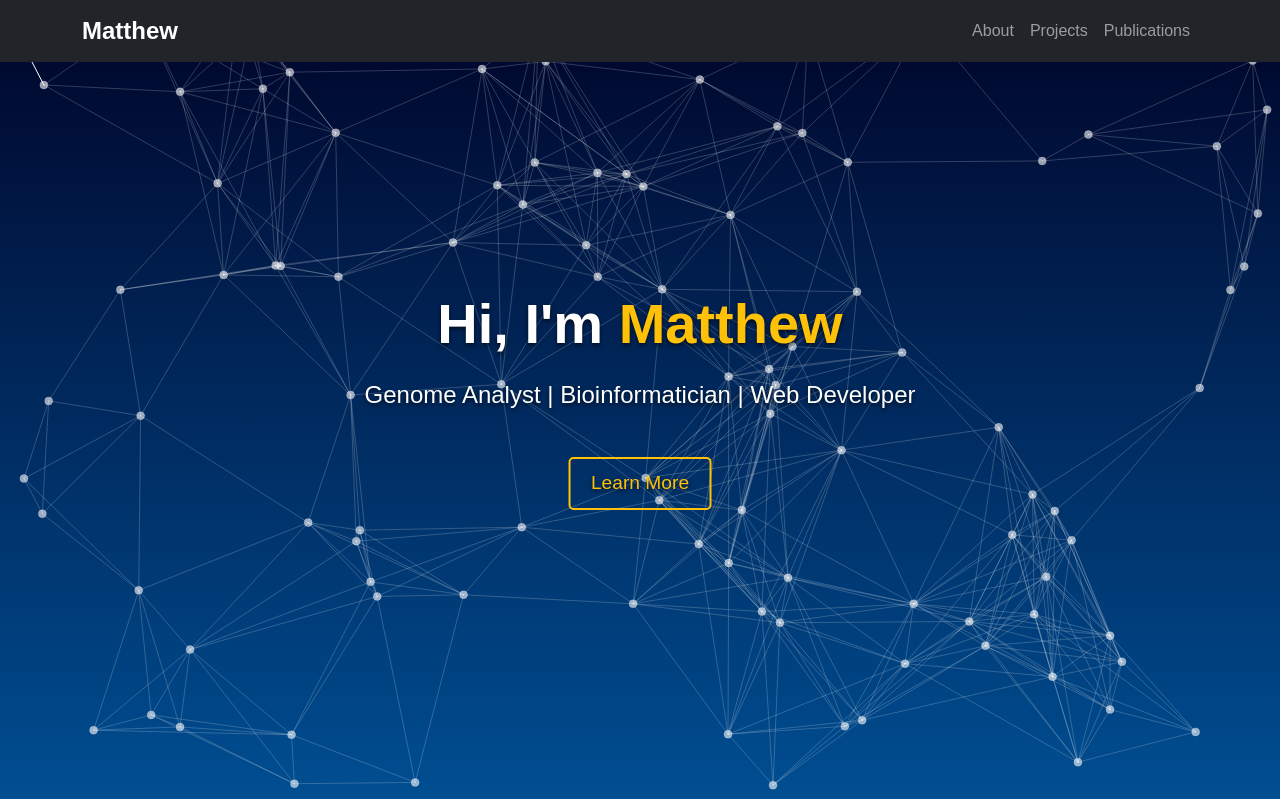
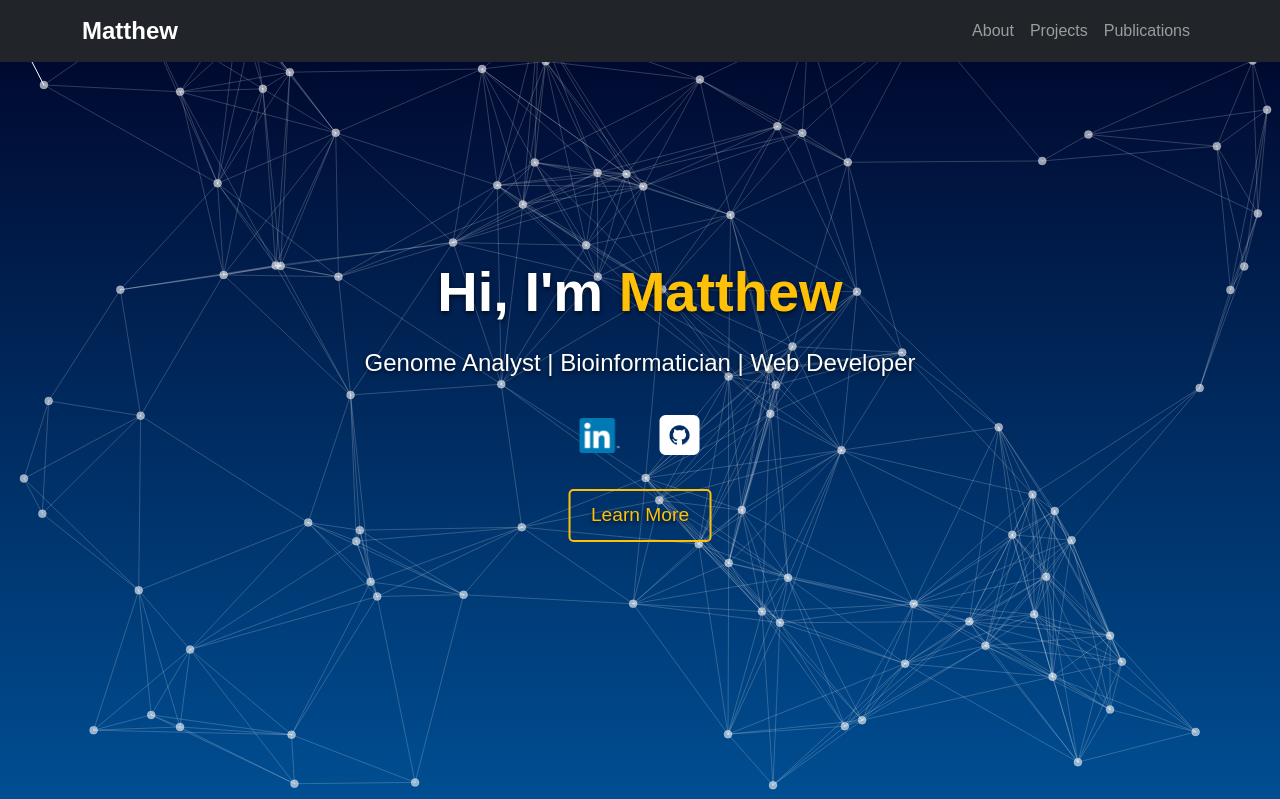
Before and after one commit to matthewlyf/Portfolio_WebApp, a Flask app: page / in a window 1280 px wide. Shown: the top 799 px of the page. Run offline with Flask 3, Linux system fonts and the light colour scheme; data that the repository does not hold is empty; some libraries are stand-ins or nearby versions.

Commit message:
fixed publications nav bar redirect, add contact icons, provided linkouts to institutes

```diff
--- a/static/css/styles.css
+++ b/static/css/styles.css
@@ -274,3 +274,42 @@ footer {
         font-size: 0.9rem; /* Slightly smaller text */
     }
 }
+/* Social Icon Links */
+/* Remove focus outline/border for links */
+/* Remove hover styles for the icons */
+
+.icon-links {
+    display: flex;
+    justify-content: center; /* Center the icons */
+    align-items: center; /* Vertically align icons if needed */
+    margin-top: 5 px; /* Reduce space above icons */
+    gap: -100 px; /* Reduce space between icons */
+}
+.icon-links a {
+    outline: none;
+    border: none;
+    box-shadow: none; /* Ensure no box-shadow is applied */
+    transition: none; /* Disable any transition effects */
+}
+
+/* Style for the icons themselves */
+.icon-links a img {
+    width: 40px; /* Icon size */
+    height: auto;
+    margin: 0; /* Remove extra margin around icons */
+}
+/* Prevent hover effects */
+.icon-links a:hover, .icon-links a:focus {
+    outline: none;
+    border: none;
+    box-shadow: none;
+    background-color: transparent; /* Ensure no background appears */
+    transform: none; /* Disable zoom or other transformations */
+}
+
+.icon-links a img:hover {
+    transform: scale(1.1); /* Slight zoom on hover */
+}
+.content p {
+    margin-bottom: -20px; /* Reduce space between the job titles and icons */
+}
--- a/templates/base.html
+++ b/templates/base.html
@@ -21,7 +21,7 @@
                     <ul class="navbar-nav">
                         <li class="nav-item"><a class="nav-link" href="#about">About</a></li>
                         <li class="nav-item"><a class="nav-link" href="#projects">Projects</a></li>
-                        <li class="nav-item"><a class="nav-link" href="/publications">Publications</a></li>
+                        <li class="nav-item"><a class="nav-link" href="#publications">Publications</a></li>
                     </ul>
                 </div>
             </div>
--- a/templates/index.html
+++ b/templates/index.html
@@ -1,6 +1,7 @@
 {% extends "base.html" %}
 
 {% block content %}
+
 <!-- Hero Section -->
 <section id="hero">
     <div id="animation-container"> <!-- Renamed from 'container' -->
@@ -8,10 +9,19 @@
         <div class="content">
             <h1 class="display-3 fw-bold">Hi, I'm <span class="text-warning">Matthew</span></h1>
             <p class="lead">Genome Analyst | Bioinformatician | Web Developer</p>
+            <div class="icon-links d-flex justify-content-center mt-4">
+                <a href="https://www.linkedin.com/in/matthewlyf/" target="_blank">
+                    <img src="{{ url_for('static', filename='img/linkedin.png') }}" alt="LinkedIn" width="40">
+                </a>
+                <a href="https://github.com/matthewlyf" target="_blank">
+                    <img src="{{ url_for('static', filename='img/git.png') }}" alt="GitHub" width="40">
+                </a>
+            </div>
             <a href="#about" class="btn btn-outline-warning btn-lg mt-4">Learn More</a>
         </div>
     </div>
 </section>
+
 <!-- About Section -->
 <section id="about" class="py-5 bg-light">
     <div class="container">
@@ -94,19 +104,28 @@
             <h3 class="fw-bold text-center mb-4">Institutes I've Worked At</h3>
             <div class="row text-center">
                 <div class="col-md-3 col-sm-6 mb-4">
-                    <img src="{{ url_for('static', filename='img/aboutme/uhn.png') }}" alt="UHN" class="img-fluid institute-logo">
+                    <a href="https://www.uhn.ca/Labs/Clinical_Laboratory_Genetics" target="_blank">
+                        <img src="{{ url_for('static', filename='img/aboutme/uhn.png') }}" alt="UHN" class="img-fluid institute-logo">
+                    </a>
                 </div>
                 <div class="col-md-3 col-sm-6 mb-4">
-                    <img src="{{ url_for('static', filename='img/aboutme/hhs.png') }}" alt="Hamilton Health Sciences" class="img-fluid institute-logo">
+                    <a href="https://www.hamiltonhealthsciences.ca/areas-of-care/services/laboratory/hrlmp-genetics/" target="_blank">
+                        <img src="{{ url_for('static', filename='img/aboutme/hhs.png') }}" alt="Hamilton Health Sciences" class="img-fluid institute-logo">
+                    </a>
                 </div>
                 <div class="col-md-3 col-sm-6 mb-4">
-                    <img src="{{ url_for('static', filename='img/aboutme/cgc.png') }}" alt="Clinical Genomics Centre" class="img-fluid institute-logo">
+                    <a href="https://www.clinicalgenomics.ca/" target="_blank">
+                        <img src="{{ url_for('static', filename='img/aboutme/cgc.png') }}" alt="Clinical Genomics Centre" class="img-fluid institute-logo">
+                    </a>
                 </div>
                 <div class="col-md-3 col-sm-6 mb-4">
-                    <img src="{{ url_for('static', filename='img/aboutme/tcag.png') }}" alt="The Centre for Applied Genomics" class="img-fluid institute-logo">
+                    <a href="https://www.tcag.ca" target="_blank">
+                        <img src="{{ url_for('static', filename='img/aboutme/tcag.png') }}" alt="The Centre for Applied Genomics" class="img-fluid institute-logo">
+                    </a>
                 </div>
             </div>
         </div>
+
     </div>
 </section>
 
```
Also changed, not shown: static/img/git.png (added), static/img/linkedin.png (added), 1 other file.
